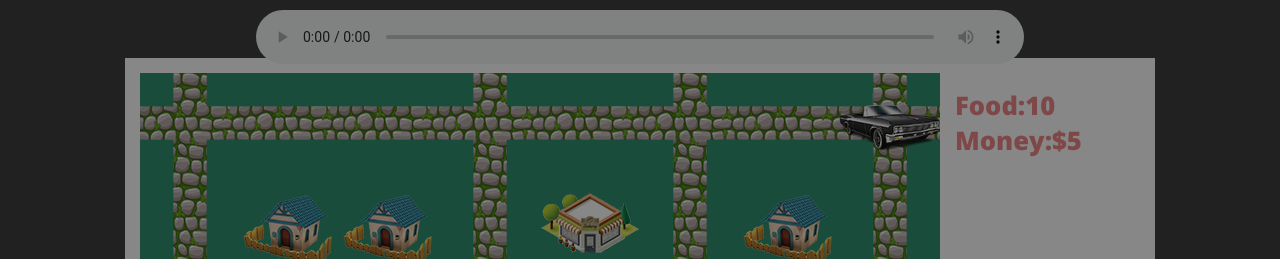
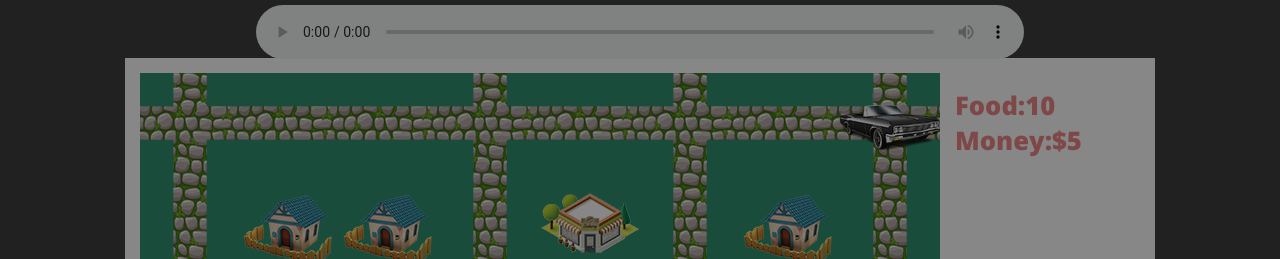
Before and after one commit to taofei1986/Tile-Game, a plain HTML site: page index.html in a window 1280 px wide. Shown: the top 259 px of the page. Drawn offline with nearby package versions, Linux system fonts and the light colour scheme.

Commit message:
change music style

```diff
--- a/style.css
+++ b/style.css
@@ -121,7 +121,6 @@ canvas#gameBoad{
     display: block;
     width: 60%;
     position: absolute;
-    padding-top: 20px;
     left: 20%;
-    top: -10px;
+    top: 5px;
 }
```
